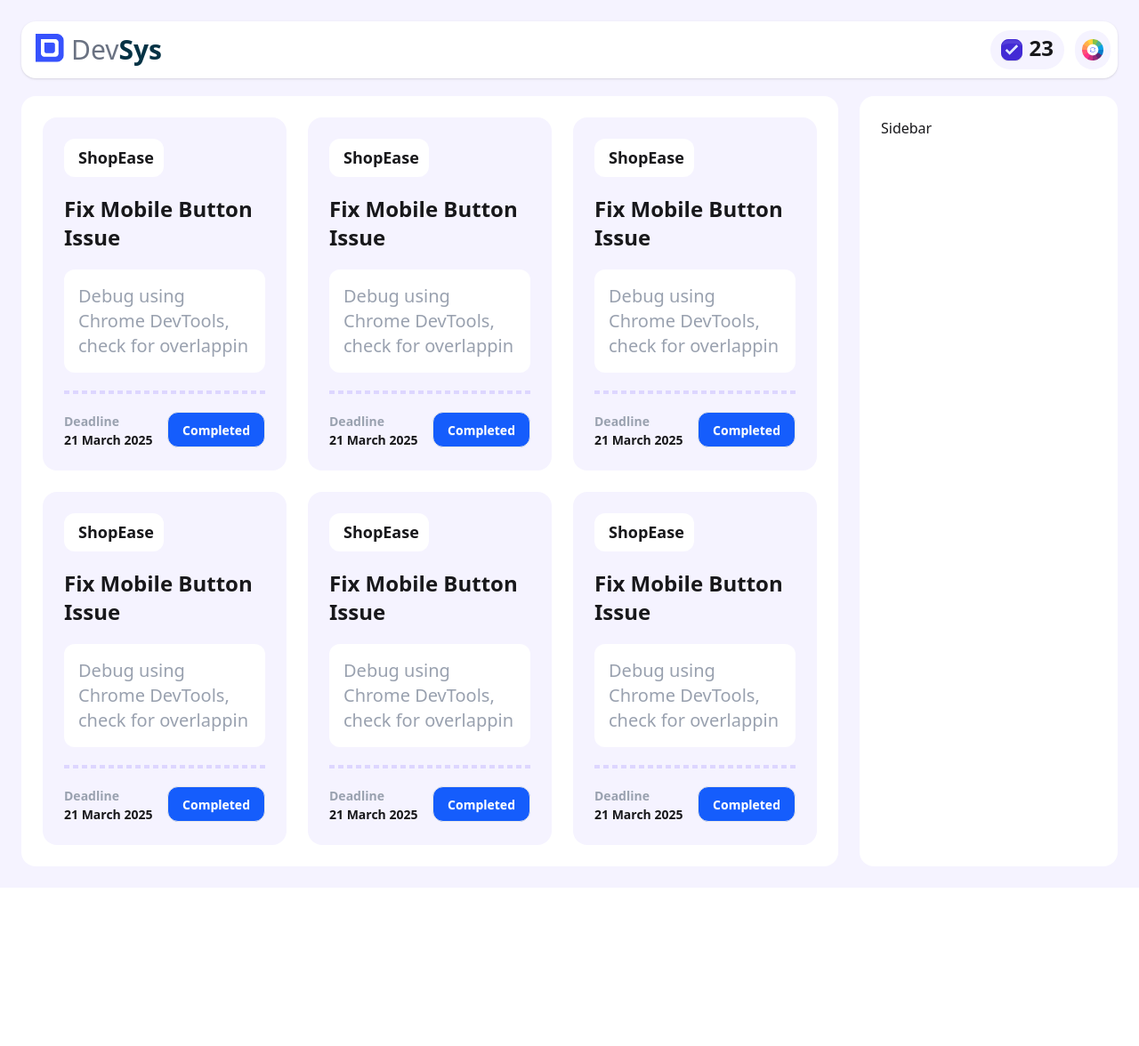
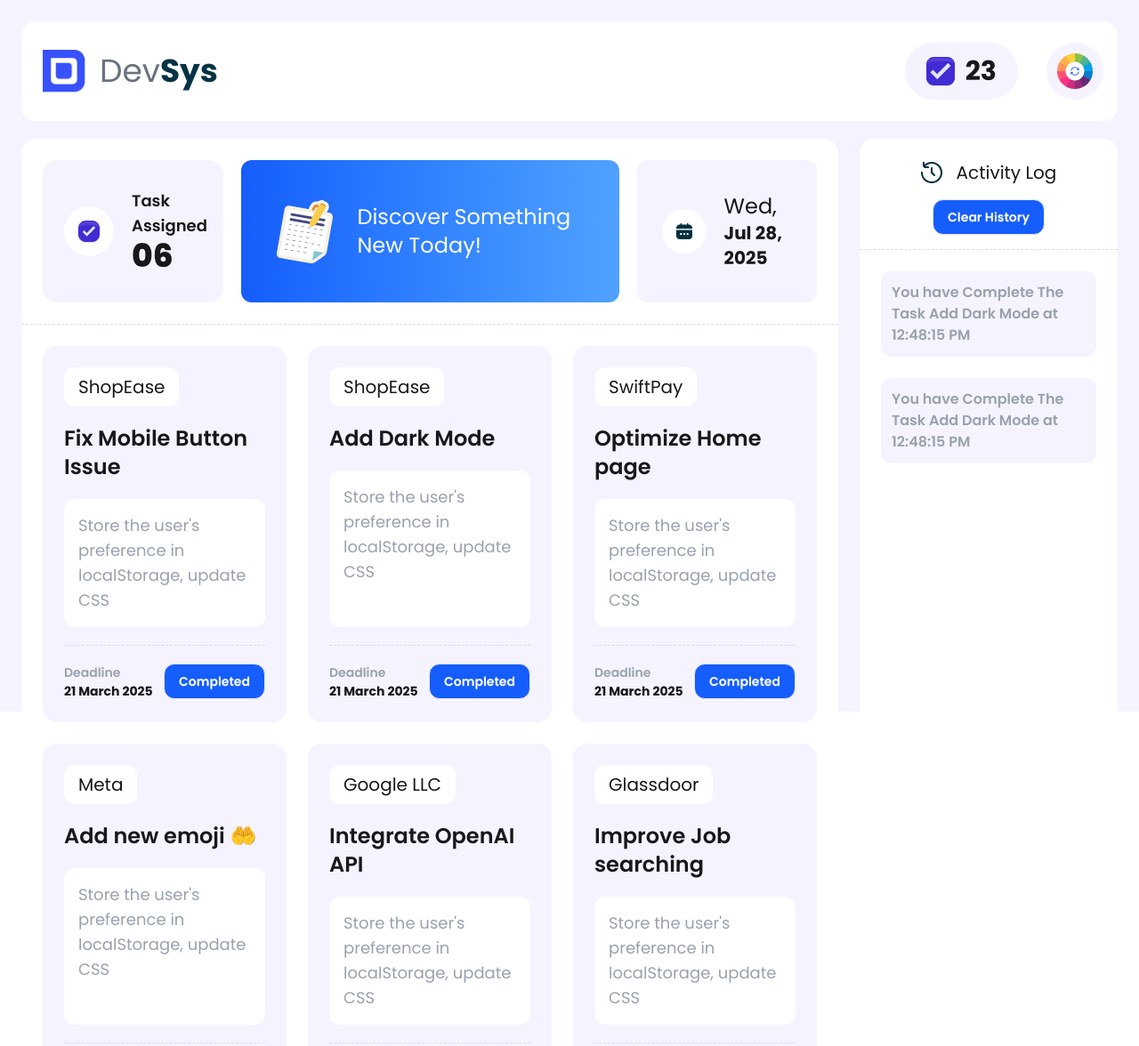
Before and after one commit to md-jahirul-islam-tuku/dev-sys-js, a plain HTML site: page index.html in a window 1280 px wide. Shown: the top 1176 px of the page at 89% size. Before the commit the page ends 998 px from the top, so only its background shows below. Drawn offline with nearby package versions, Linux system fonts and the light colour scheme.

Commit message:
main section and sidebar added done

```diff
--- a/index.html
+++ b/index.html
@@ -7,35 +7,73 @@
   <title>DevSys</title>
   <link href="https://cdn.jsdelivr.net/npm/daisyui@5" rel="stylesheet" type="text/css" />
   <script src="https://cdn.jsdelivr.net/npm/@tailwindcss/browser@4"></script>
+  <style>
+    @import url('https://fonts.googleapis.com/css2?family=Poppins:ital,wght@0,100;0,200;0,300;0,400;0,500;0,600;0,700;0,800;0,900;1,100;1,200;1,300;1,400;1,500;1,600;1,700;1,800;1,900&display=swap');
+
+    .poppins-font {
+      font-family: "Poppins", sans-serif;
+      height: 100vh;
+    }
+  </style>
 </head>
 
-<body class="bg-violet-50 p-6">
-  <header class="navbar bg-base-100 shadow-sm container mx-auto rounded-2xl mb-5 ">
+<body class="bg-violet-50 p-6 poppins-font">
+  <header class="navbar bg-base-100 container mx-auto rounded-2xl mb-5 py-6 px-4">
     <div class="flex-1">
-      <button class="flex gap-2 pl-2 cursor-pointer">
-        <img class="w-8" src="assets/logo.png" alt="">
-        <h1 class="text-3xl font-normal text-gray-500">Dev<span class="font-bold text-cyan-950">Sys</span></h1>
+      <button class="flex gap-4 pl-2 cursor-pointer items-center">
+        <img class="w-12" src="assets/logo.png" alt="">
+        <h1 class="text-4xl font-normal text-gray-500">Dev<span class="font-bold text-cyan-950">Sys</span></h1>
       </button>
     </div>
-    <div class="flex gap-3 ">
-      <div class="flex items-center gap-2 px-3 py-1 rounded-full bg-violet-50">
-        <input type="checkbox" checked="checked" class="checkbox checkbox-primary" />
-        <h2 class="text-2xl font-bold mb-1">23</h2>
+    <div class="flex gap-8">
+      <div class="flex items-center gap-3 px-6 py-3 rounded-full bg-violet-50">
+        <input type="checkbox" checked="checked" class="checkbox checkbox-primary w-8 h-8" />
+        <h2 class="text-3xl font-bold">23</h2>
       </div>
       <button class="bg-violet-50 rounded-full cursor-pointer">
-        <img class="w-10 px-2" src="assets/theme-btn.png" alt="">
+        <img class="w-16 p-3" src="assets/theme-btn.png" alt="">
       </button>
     </div>
   </header>
   <main class="container mx-auto rounded-2xl grid grid-cols-4 gap-6 justify-between">
-    <div class="col-span-3 bg-white p-6 rounded-2xl grid grid-cols-3 gap-6">
+    <div class="col-span-3 bg-white rounded-2xl">
+      <div class="grid grid-cols-4 gap-5 p-6">
+        <div class="flex items-center gap-5 py-8 px-6 bg-violet-50 rounded-2xl col-span-1">
+          <div class="bg-white p-4 rounded-full">
+            <input type="checkbox" checked="checked" class="checkbox checkbox-primary" />
+          </div>
+          <div>
+            <p class="font-semibold text-lg">Task Assigned</p>
+            <h2 class="text-4xl font-extrabold">06</h2>
+          </div>
+        </div>
+        <div class="flex gap-5 items-center py-8 px-8 col-span-2 bg-linear-to-r from-blue-600 to-blue-400 rounded-xl">
+          <img src="assets/board.png" alt="">
+          <h2 class="text-2xl text-white">Discover Something <br>New Today!</h2>
+        </div>
+        <div class="flex items-center gap-5 py-8 px-7 bg-violet-50 rounded-xl">
+          <div class="bg-white p-4 rounded-full">
+            <img src="assets/calender.png" alt="">
+          </div>
+          <div>
+            <h3 class="text-2xl">Wed,</h3>
+            <h2 class="text-xl font-bold">Jul 28, 2025</h2>
+          </div>
+        </div>
+      </div>
+      <hr class="border-dashed border-violet-200">
+      <div class="grid md:grid-cols-2 lg:grid-cols-3 gap-6 p-6">
         <!-- card 1 -->
         <div class="card bg-violet-50 card-md rounded-2xl">
           <div class="card-body">
-          <h2 class="card-title bg-white py-2 rounded-xl px-4 w-28">ShopEase</h2>
+            <div>
+              <button class="bg-white px-4 py-2 rounded-xl text-xl">ShopEase</button>
+            </div>
             <h1 class="text-2xl font-semibold my-3">Fix Mobile Button Issue </h1>
-          <p class="bg-white text-xl p-4 rounded-xl text-gray-400">Debug using Chrome DevTools, check for overlappin</p>
-          <hr class="my-3 border-dashed border-2 border-violet-200">
+            <p class="bg-white text-lg p-4 rounded-xl text-gray-400">Store the user's preference in localStorage, update
+              CSS
+            </p>
+            <hr class="my-3 border-dashed border-violet-200">
             <div class="justify-between card-actions">
               <div>
                 <h4 class="font-semibold text-gray-400">Deadline</h4>
@@ -48,10 +86,13 @@
         <!-- card 2 -->
         <div class="card bg-violet-50 card-md rounded-2xl">
           <div class="card-body">
-          <h2 class="card-title bg-white py-2 rounded-xl px-4 w-28">ShopEase</h2>
-          <h1 class="text-2xl font-semibold my-3">Fix Mobile Button Issue </h1>
-          <p class="bg-white text-xl p-4 rounded-xl text-gray-400">Debug using Chrome DevTools, check for overlappin</p>
-          <hr class="my-3 border-dashed border-2 border-violet-200">
+            <div>
+              <button class="bg-white px-4 py-2 rounded-xl text-xl">ShopEase</button>
+            </div>
+            <h1 class="text-2xl font-semibold my-3">Add Dark Mode</h1>
+            <p class="bg-white text-lg p-4 rounded-xl text-gray-400">Store the user's preference in localStorage, update
+              CSS</p>
+            <hr class="my-3 border-dashed border-violet-200">
             <div class="justify-between card-actions">
               <div>
                 <h4 class="font-semibold text-gray-400">Deadline</h4>
@@ -64,10 +105,14 @@
         <!-- card 3 -->
         <div class="card bg-violet-50 card-md rounded-2xl">
           <div class="card-body">
-          <h2 class="card-title bg-white py-2 rounded-xl px-4 w-28">ShopEase</h2>
-          <h1 class="text-2xl font-semibold my-3">Fix Mobile Button Issue </h1>
-          <p class="bg-white text-xl p-4 rounded-xl text-gray-400">Debug using Chrome DevTools, check for overlappin</p>
-          <hr class="my-3 border-dashed border-2 border-violet-200">
+            <div>
+              <button class="bg-white px-4 py-2 rounded-xl text-xl">SwiftPay</button>
+            </div>
+            <h1 class="text-2xl font-semibold my-3">Optimize Home page</h1>
+            <p class="bg-white text-lg p-4 rounded-xl text-gray-400">Store the user's preference in localStorage, update
+              CSS
+            </p>
+            <hr class="my-3 border-dashed border-violet-200">
             <div class="justify-between card-actions">
               <div>
                 <h4 class="font-semibold text-gray-400">Deadline</h4>
@@ -80,10 +125,14 @@
         <!-- card 4 -->
         <div class="card bg-violet-50 card-md rounded-2xl">
           <div class="card-body">
-          <h2 class="card-title bg-white py-2 rounded-xl px-4 w-28">ShopEase</h2>
-          <h1 class="text-2xl font-semibold my-3">Fix Mobile Button Issue </h1>
-          <p class="bg-white text-xl p-4 rounded-xl text-gray-400">Debug using Chrome DevTools, check for overlappin</p>
-          <hr class="my-3 border-dashed border-2 border-violet-200">
+            <div>
+              <button class="bg-white px-4 py-2 rounded-xl text-xl">Meta</button>
+            </div>
+            <h1 class="text-2xl font-semibold my-3">Add new emoji 🤲</h1>
+            <p class="bg-white text-lg p-4 rounded-xl text-gray-400">Store the user's preference in localStorage, update
+              CSS
+            </p>
+            <hr class="my-3 border-dashed border-violet-200">
             <div class="justify-between card-actions">
               <div>
                 <h4 class="font-semibold text-gray-400">Deadline</h4>
@@ -96,10 +145,14 @@
         <!-- card 5 -->
         <div class="card bg-violet-50 card-md rounded-2xl">
           <div class="card-body">
-          <h2 class="card-title bg-white py-2 rounded-xl px-4 w-28">ShopEase</h2>
-          <h1 class="text-2xl font-semibold my-3">Fix Mobile Button Issue </h1>
-          <p class="bg-white text-xl p-4 rounded-xl text-gray-400">Debug using Chrome DevTools, check for overlappin</p>
-          <hr class="my-3 border-dashed border-2 border-violet-200">
+            <div>
+              <button class="bg-white px-4 py-2 rounded-xl text-xl">Google LLC</button>
+            </div>
+            <h1 class="text-2xl font-semibold my-3">Integrate OpenAI API</h1>
+            <p class="bg-white text-lg p-4 rounded-xl text-gray-400">Store the user's preference in localStorage, update
+              CSS
+            </p>
+            <hr class="my-3 border-dashed border-violet-200">
             <div class="justify-between card-actions">
               <div>
                 <h4 class="font-semibold text-gray-400">Deadline</h4>
@@ -112,10 +165,14 @@
         <!-- card 6 -->
         <div class="card bg-violet-50 card-md rounded-2xl">
           <div class="card-body">
-          <h2 class="card-title bg-white py-2 rounded-xl px-4 w-28">ShopEase</h2>
-          <h1 class="text-2xl font-semibold my-3">Fix Mobile Button Issue </h1>
-          <p class="bg-white text-xl p-4 rounded-xl text-gray-400">Debug using Chrome DevTools, check for overlappin</p>
-          <hr class="my-3 border-dashed border-2 border-violet-200">
+            <div>
+              <button class="bg-white px-4 py-2 rounded-xl text-xl">Glassdoor</button>
+            </div>
+            <h1 class="text-2xl font-semibold my-3">Improve Job searching </h1>
+            <p class="bg-white text-lg p-4 rounded-xl text-gray-400">Store the user's preference in localStorage, update
+              CSS
+            </p>
+            <hr class="my-3 border-dashed border-violet-200">
             <div class="justify-between card-actions">
               <div>
                 <h4 class="font-semibold text-gray-400">Deadline</h4>
@@ -126,8 +183,20 @@
           </div>
         </div>
       </div>
-    <div class="bg-white rounded-2xl p-6">
-      <h1>Sidebar</h1>
+    </div>
+    <div class="bg-white rounded-2xl">
+      <div class="flex gap-4 items-center justify-center mt-6">
+        <img src="assets/activity.png" alt="">
+        <h3 class="text-xl">Activity Log</h3>
+      </div>
+      <div class="flex justify-center my-4">
+        <button class="btn bg-blue-600 rounded-xl text-white">Clear History</button>
+      </div>
+      <hr class="border-dashed border-violet-200">
+      <div class="p-6">
+        <p class="bg-violet-50 p-3 rounded-xl text-gray-400 font-semibold mb-6">You have Complete The Task Add Dark Mode at 12:48:15 PM</p>
+        <p class="bg-violet-50 p-3 rounded-xl text-gray-400 font-semibold">You have Complete The Task Add Dark Mode at 12:48:15 PM</p>
+      </div>
     </div>
   </main>
 </body>
```
Lines whose indentation alone changed are shown as unchanged.
